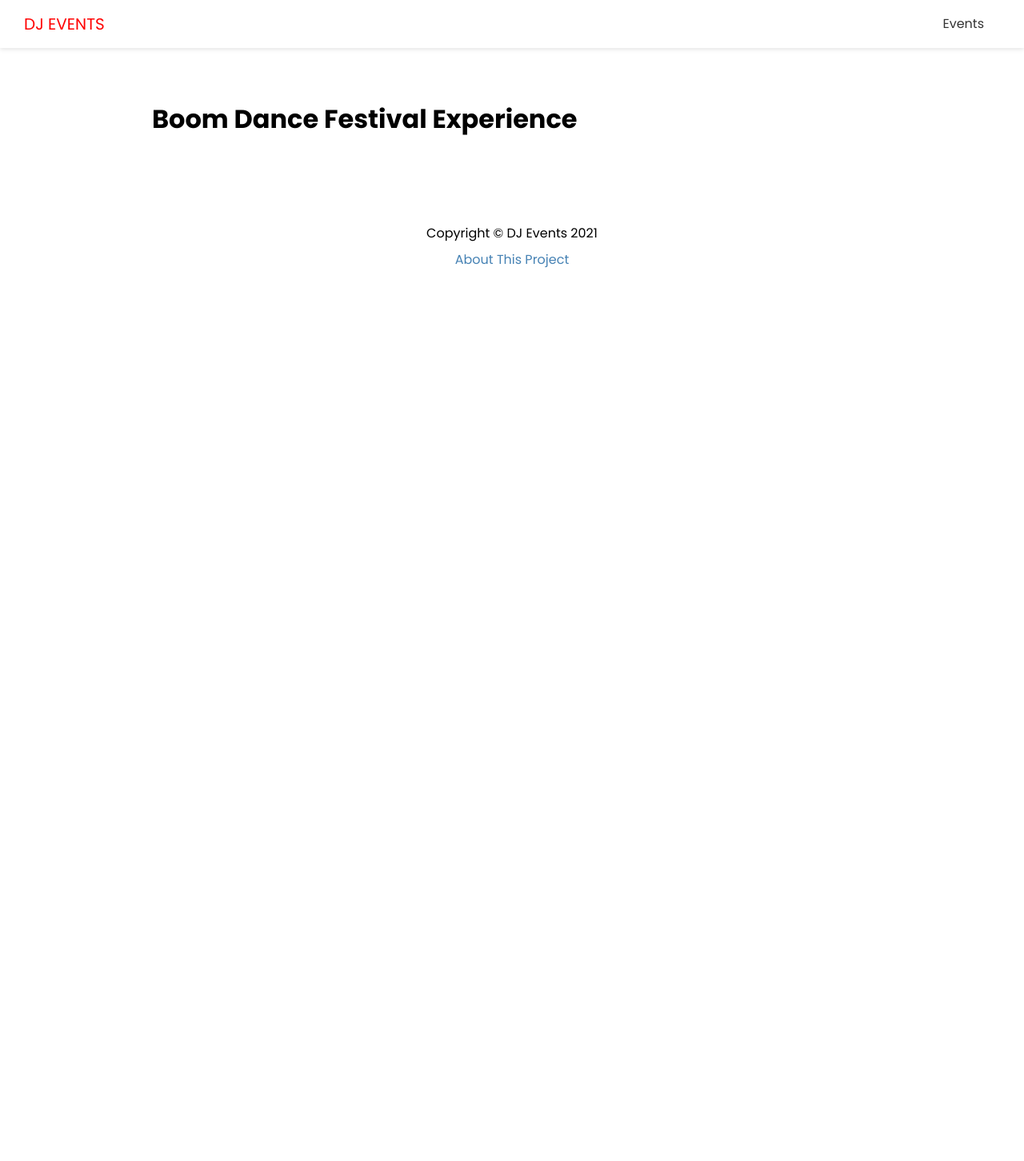
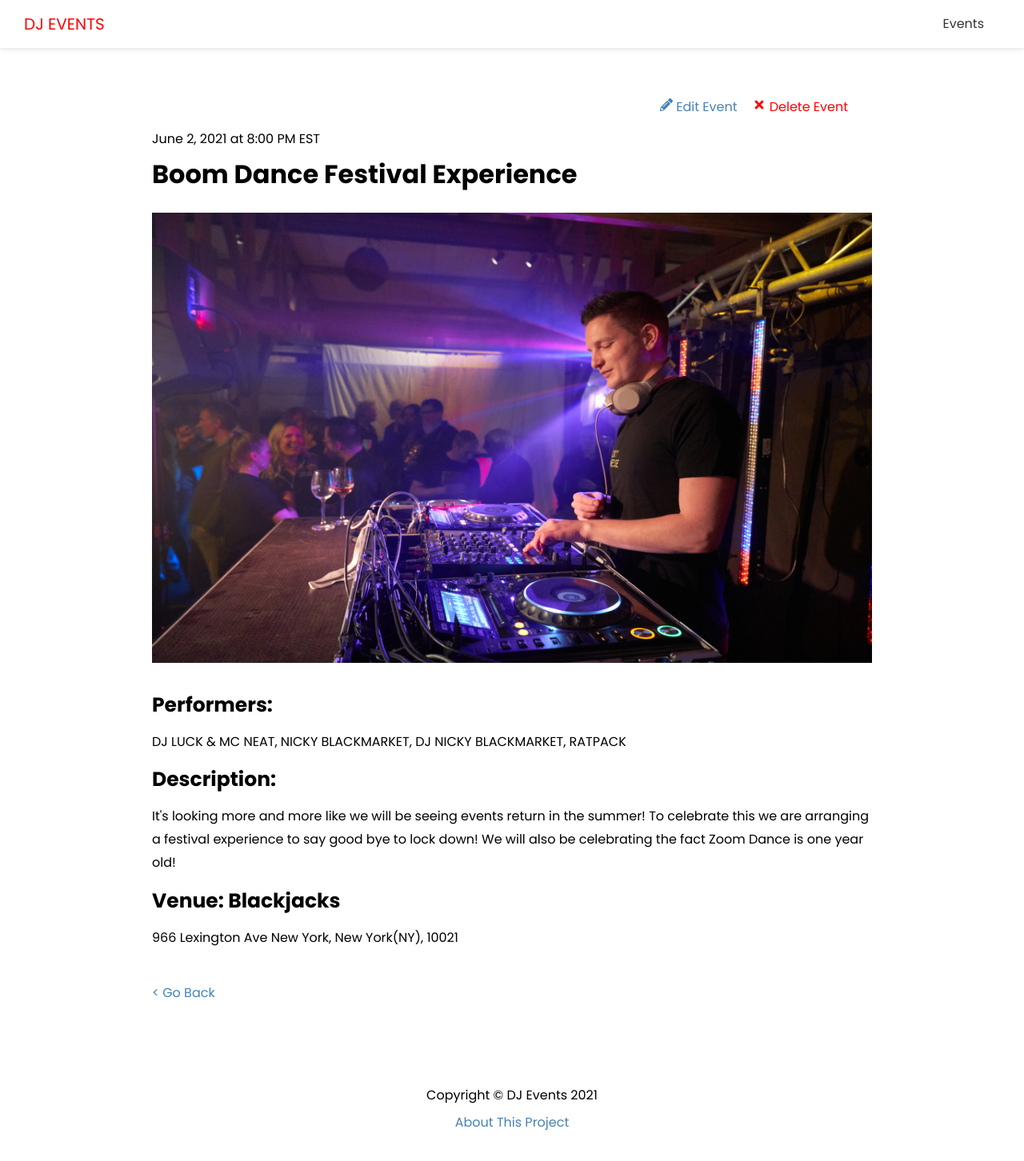
Before and after one commit to joenapper/dj-events-frontend, a Next.js app: page /events/boom-dance-festival-experience in a window 1280 px wide. Shown: the top 1452 px of the page at 80% size. Before the commit the page ends 800 px from the top, so only its background shows below. Built offline with nearby package versions, Linux system fonts and the light colour scheme; no server answers.

Commit message:
Finished output for single event page and added styling

```diff
--- a/pages/events/[slug].js
+++ b/pages/events/[slug].js
@@ -1,10 +1,50 @@
+import Link from "next/link";
+import Image from "next/image";
+import { FaPencilAlt, FaTimes } from "react-icons/fa";
 import Layout from "@/components/Layout";
 import { API_URL } from "@/config/index";
+import styles from "@/styles/Event.module.css";
 
 export default function EventPage({ evt }) {
+  const deleteEvent = (e) => {
+    console.log("delete");
+  };
+
   return (
     <Layout>
-      <h1>{evt.name}</h1>
+      <div className={styles.event}>
+        <div className={styles.controls}>
+          <Link href={`/events/edit/${evt.id}`}>
+            <a>
+              <FaPencilAlt /> Edit Event
+            </a>
+          </Link>
+          <a href="#" className={styles.delete} onClick={deleteEvent}>
+            <FaTimes /> Delete Event
+          </a>
+        </div>
+
+        <span>
+          {evt.date} at {evt.time}
+        </span>
+        <h1>{evt.name}</h1>
+        {evt.image && (
+          <div className={styles.image}>
+            <Image src={evt.image} width={960} height={600} />
+          </div>
+        )}
+
+        <h3>Performers: </h3>
+        <p>{evt.performers}</p>
+        <h3>Description: </h3>
+        <p>{evt.description}</p>
+        <h3>Venue: {evt.venue}</h3>
+        <p>{evt.address}</p>
+
+        <Link href="/events">
+          <a className={styles.back}>{"<"} Go Back</a>
+        </Link>
+      </div>
     </Layout>
   );
 }
--- /dev/null
+++ b/styles/Event.module.css
@@ -0,0 +1,32 @@
+.event {
+  position: relative;
+  padding-top: 40px;
+}
+
+.event h3 {
+  font-size: 25px;
+}
+
+.event p {
+  margin: 10px 0;
+}
+
+.image {
+  margin-bottom: 20px;
+}
+
+.controls {
+  position: absolute;
+  right: 30px;
+  top: 0;
+}
+
+.delete {
+  margin-left: 20px;
+  color: red;
+}
+
+.back {
+  display: block;
+  margin-top: 40px;
+}
```
